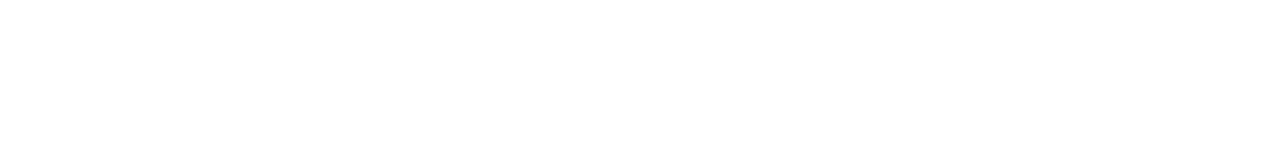
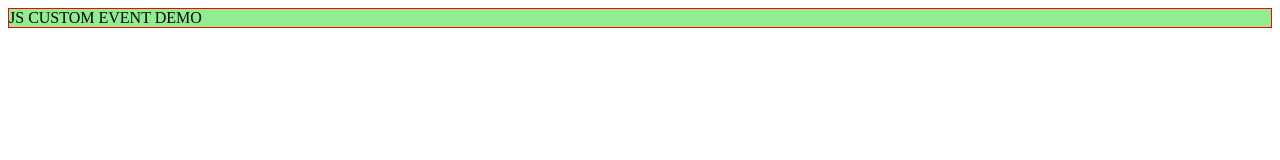
Before and after one commit to sathyrvictim/javaScriptCustomEvents, a plain HTML site: page index.html in a window 1280 px wide. Drawn offline with Linux system fonts and the light colour scheme.

Commit message:
initial commit

```diff
--- a/index.html
+++ b/index.html
@@ -7,6 +7,6 @@
     <script src="script.js" defer></script>
 </head>
 <body>
-
+    <div class="note">JS CUSTOM EVENT DEMO</div>
 </body>
 </html>
--- a/script.js
+++ b/script.js
@@ -0,0 +1,16 @@
+function highlight(elem, callback) {
+    //const bgColor = "lightGreen";
+    elem.style.backgroundColor = "lightGreen";
+    if (callback && typeof callback === 'function') {
+        callback(elem)
+    }
+
+}
+
+let note = document.querySelector('.note');
+
+function addBorder(elem) {
+    elem.style.border = "solid 1px red";
+}
+
+highlight(note, addBorder);
```
